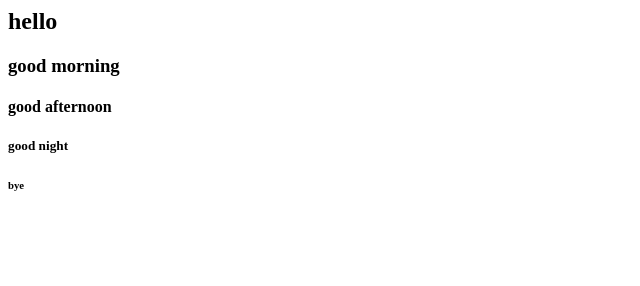
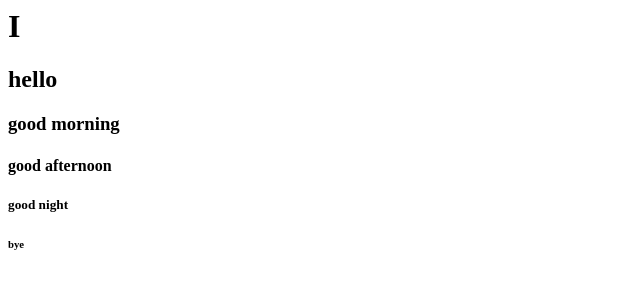
Before and after one commit to ashiyadav04/FSD_ashi299, a plain HTML site: page index.html in a window 1280 px wide. Shown: the whole page, without its empty margins (0-640 px from the left). Drawn offline with Linux system fonts and the light colour scheme.

Commit message:
1st commit in html3

```diff
--- a/index.html
+++ b/index.html
@@ -5,7 +5,9 @@
     <title>Document</title>
 </head>
 <body>
-</h1>
+    <h1> I</h1>
+
+
 <h2>hello</h2>
 <h3> good morning</h3>
 <h4> good afternoon</h4>
```
